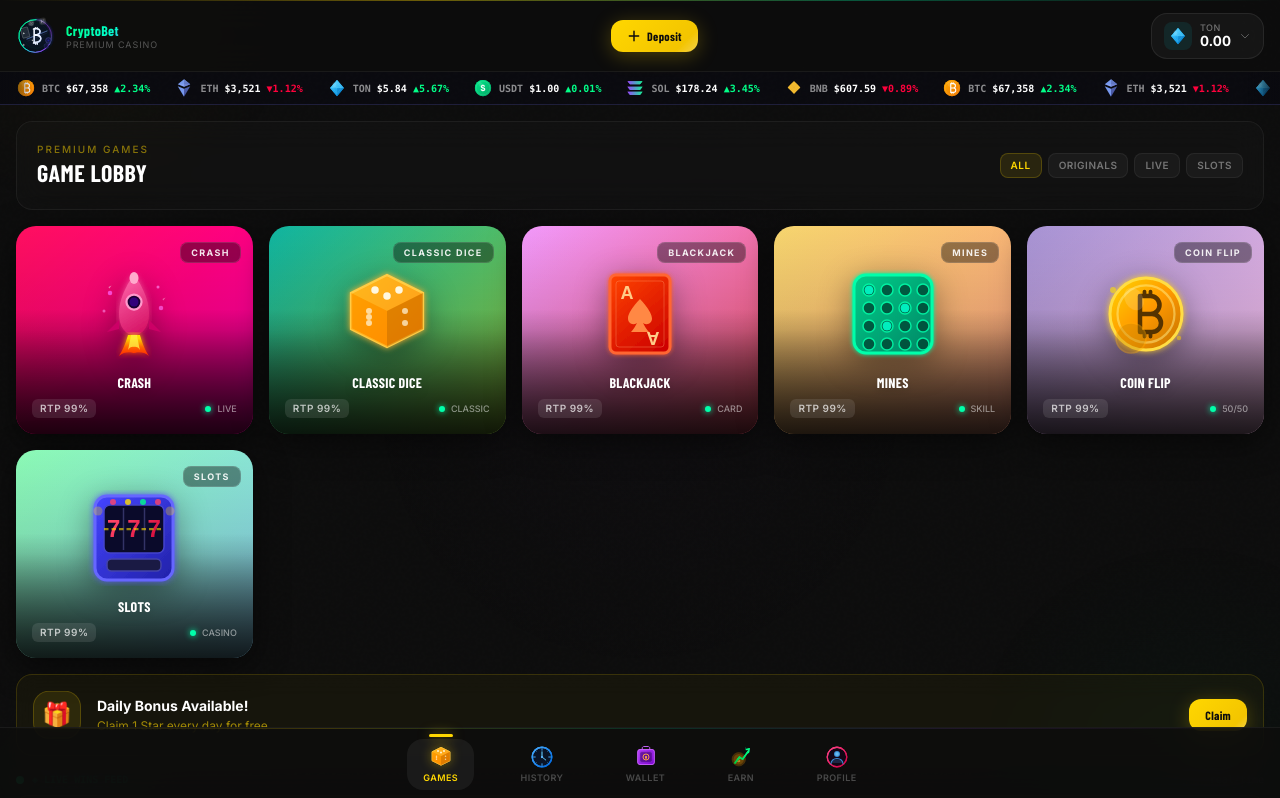
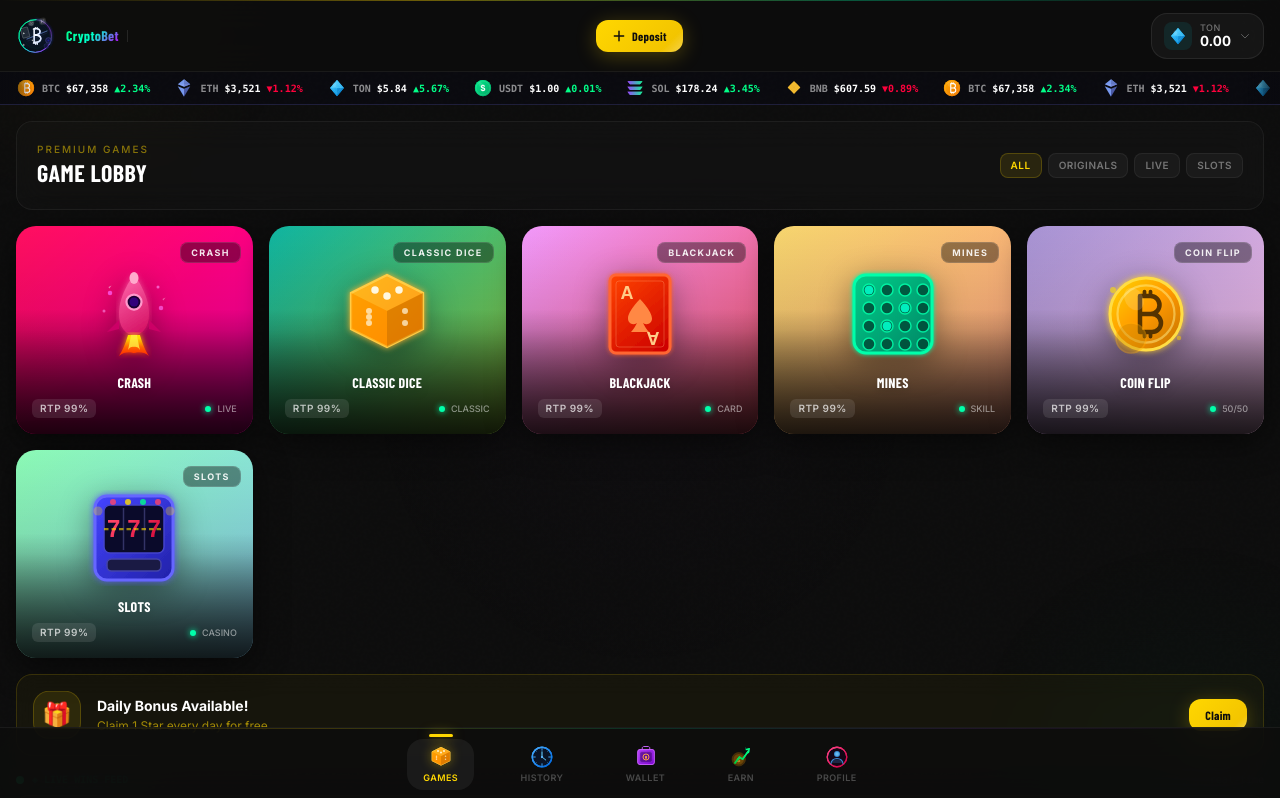
Before and after one commit to gavrilko2016-coder/v4, a React (Vite) app in the folder examineV3/: page / in a window 1280 px wide. Shown: the top 798 px of the page. Built offline with nearby package versions, Linux system fonts and the light colour scheme; a web font is replaced by a local one.

Commit message:
Add files via upload

```diff
--- a/examineV3/src/components/Header.tsx
+++ b/examineV3/src/components/Header.tsx
@@ -50,7 +50,7 @@
             <div className="w-10 h-10 flex-shrink-0">
               <CryptoBetLogo size={40} />
             </div>
-            <div>
+            <div className="flex items-center gap-2">
               <p className="text-sm font-extrabold tracking-wide leading-none font-heading"
                 style={{
                   background: 'linear-gradient(135deg, #00ff88, #00ffcc, #bf00ff)',
@@ -59,7 +59,7 @@
                 }}>
                 CryptoBet
               </p>
-              <p className="text-[9px] leading-none mt-0.5 tracking-widest" style={{ color: 'rgba(255,255,255,0.3)' }}>PREMIUM CASINO</p>
+              <div className="w-px h-3 bg-white/10" />
             </div>
           </div>
 
```
